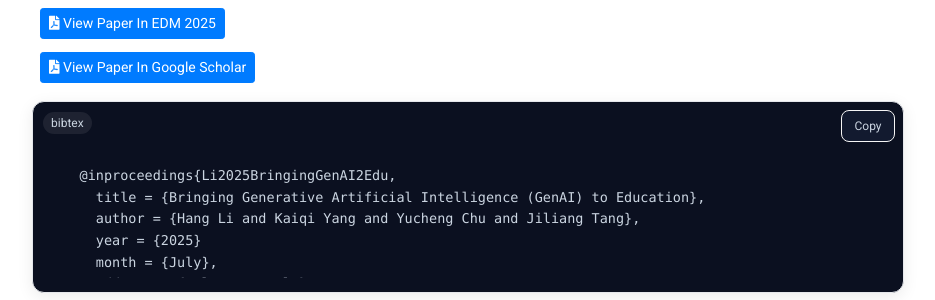
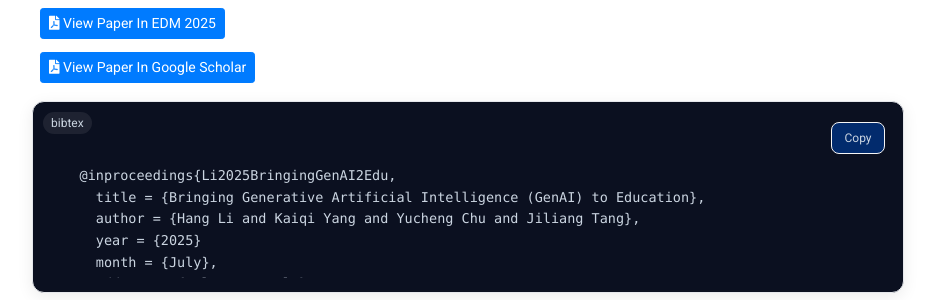
Before and after one commit to KorbinY/korbiny.github.io, a Jekyll site: the page built from _pages/tutorials/edm25-genai-edu-tutorial.md, in a window 1280 px wide. Shown: the part 1101-1401 px from the top of the page, without its empty margins (172-1107 px from the left). Built offline with Jekyll 4.4.1, drawn with Linux system fonts in a browser that asks for light colours.

Commit message:
Adjust styling for citeblock

```diff
--- a/assets/css/custom.css
+++ b/assets/css/custom.css
@@ -129,10 +129,11 @@
 }
 .citeblock-copy {
   position: absolute;
-  top: 8px;
+  top: 10px;
   right: 8px;
+  margin: 10px;
   border: 1px solid #f5f5f5;
-  background: #121a2f;
+  background: #022b6d;
   color: #cbd5e1;
   padding: 6px 10px;
   border-radius: 8px;
```
